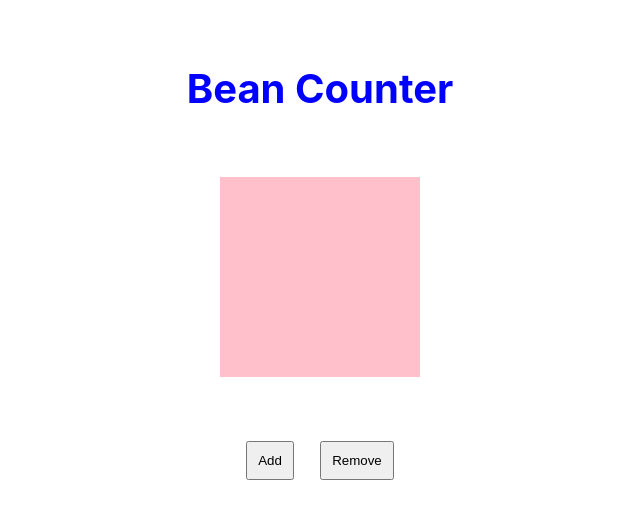
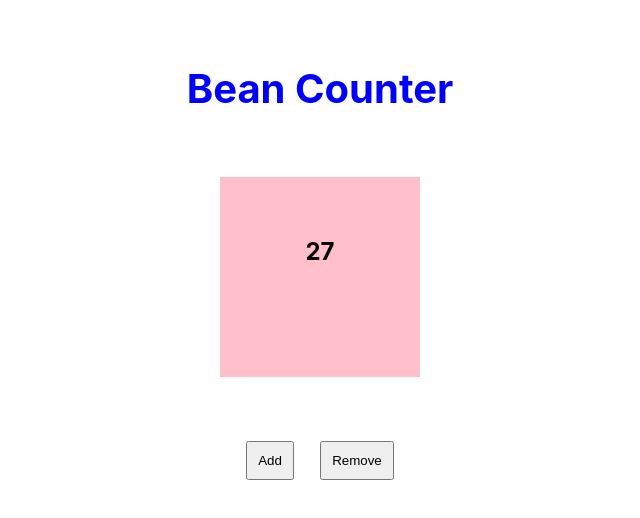
Before and after one commit to tsputzke/bean_count, a React (Create React App) app: page / in a window 1280 px wide. Shown: the top 518 px of the page, without its empty margins (320-960 px from the left). Built offline with nearby package versions, Linux system fonts and the light colour scheme; the HTML template or start-up script is replaced by a standard one.

Commit message:
Add count to bean_jar

```diff
--- a/scss/main.scss
+++ b/scss/main.scss
@@ -19,6 +19,11 @@ h1:hover {
   width: 200px;
   background-color: $primary_color;
   margin: auto;
+
+  h2 {
+    padding-top: 30%;
+    text-align: center;
+  }
 }
 
 .buttons {
--- a/src/App.js
+++ b/src/App.js
@@ -5,7 +5,9 @@ function App() {
   return (
     <main className='App'>
       <h1>Bean Counter</h1>
-      <div id='bean_jar'></div>
+      <div id='bean_jar'>
+        <h2>27</h2>
+      </div>
       <div className='buttons'>
         <button id='add'>Add</button>
         <button id='remove'>Remove</button>
--- a/src/css/main.css
+++ b/src/css/main.css
@@ -15,6 +15,11 @@ h1:hover {
   width: 200px;
   background-color: pink;
   margin: auto;
+}
+
+#bean_jar h2 {
+  padding-top: 30%;
+  text-align: center;
 }
 
 .buttons {
```
Also changed, not shown: 1 other file (tests, documents, lock files or other folders).
